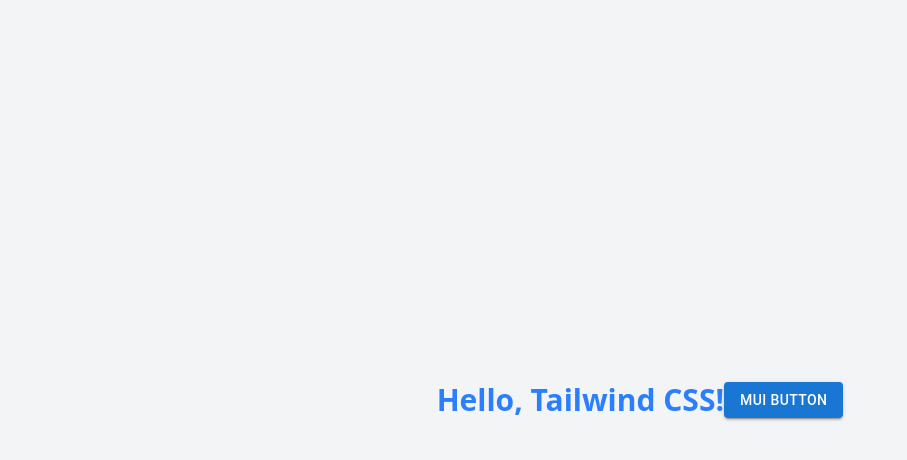
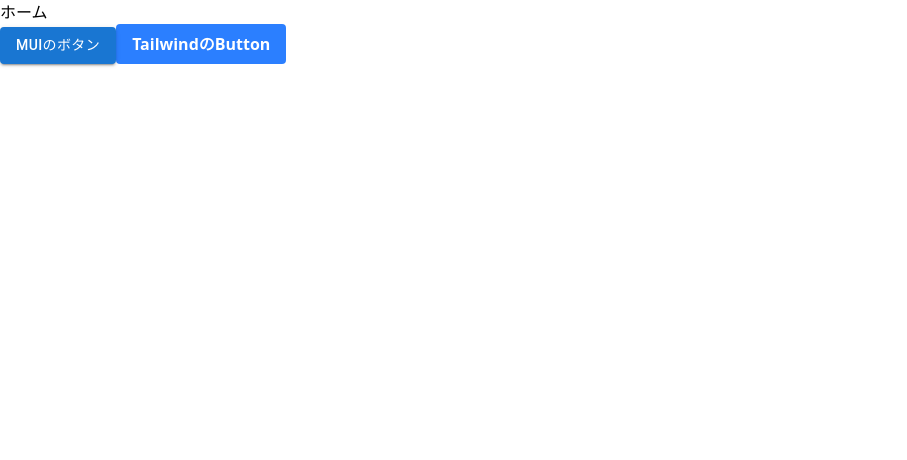
Before and after one commit to rhkts/MyLearning, a React (Vite) app in the folder my-component-viewer/: page / in a window 1280 px wide. Shown: the top 460 px of the page, without its empty margins (0-907 px from the left). Built offline with nearby package versions, Linux system fonts and the light colour scheme.

Commit message:
フォルダ整理

```diff
--- a/my-component-viewer/src/App.tsx
+++ b/my-component-viewer/src/App.tsx
@@ -1,14 +1,7 @@
-import Button from "@mui/material/Button";
+import Home from "./pages.tsx/Home";
 
 function App() {
-  return (
-    <div className="flex h-screen items-center justify-center bg-gray-100">
-      <h1 className="text-3xl font-bold text-blue-500">Hello, Tailwind CSS!</h1>
-      <Button variant="contained" color="primary" className="mt-4">
-        MUI Button
-      </Button>
-    </div>
-  );
+  return <Home />;
 }
 
 export default App;
--- /dev/null
+++ b/my-component-viewer/src/components/TailwindCSS/TailwindButton.tsx
@@ -0,0 +1,9 @@
+const TailwindButton = () => {
+  return (
+    <button className="bg-blue-500 hover:bg-blue-700 text-white font-bold py-2 px-4 rounded">
+      TailwindのButton
+    </button>
+  );
+};
+
+export default TailwindButton;
--- /dev/null
+++ b/my-component-viewer/src/components/mui/MuiButton.tsx
@@ -0,0 +1,7 @@
+import { Button } from "@mui/material";
+
+const MuiButton = () => {
+  return <Button variant="contained">MUIのボタン</Button>;
+};
+
+export default MuiButton;
--- /dev/null
+++ b/my-component-viewer/src/pages.tsx/Home.tsx
@@ -0,0 +1,14 @@
+import MuiButton from "../components/mui/MuiButton";
+import TailwindButton from "../components/TailwindCSS/TailwindButton";
+
+const Home = () => {
+  return (
+    <>
+      <h1>ホーム</h1>
+      <MuiButton />
+      <TailwindButton />
+    </>
+  );
+};
+
+export default Home;
```
